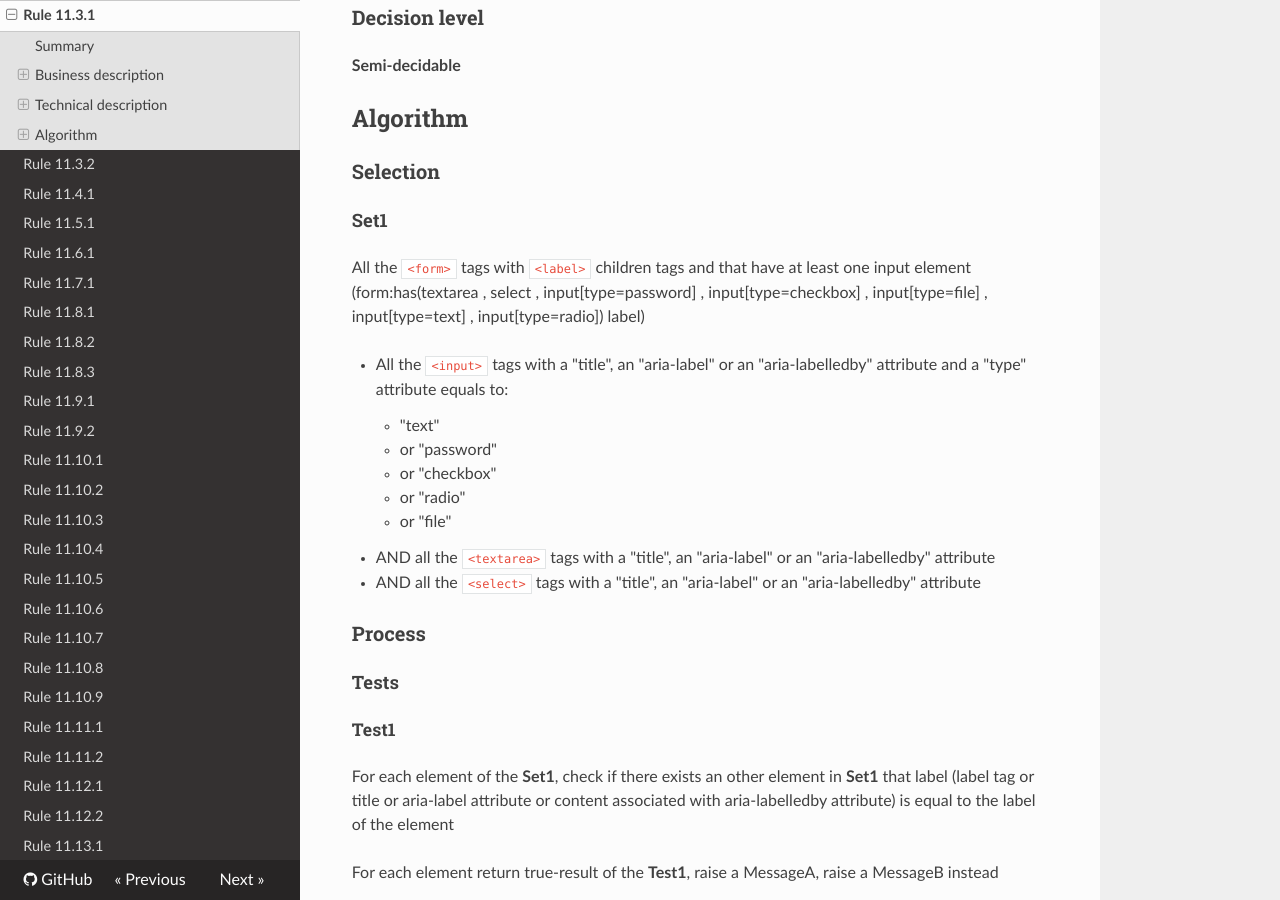
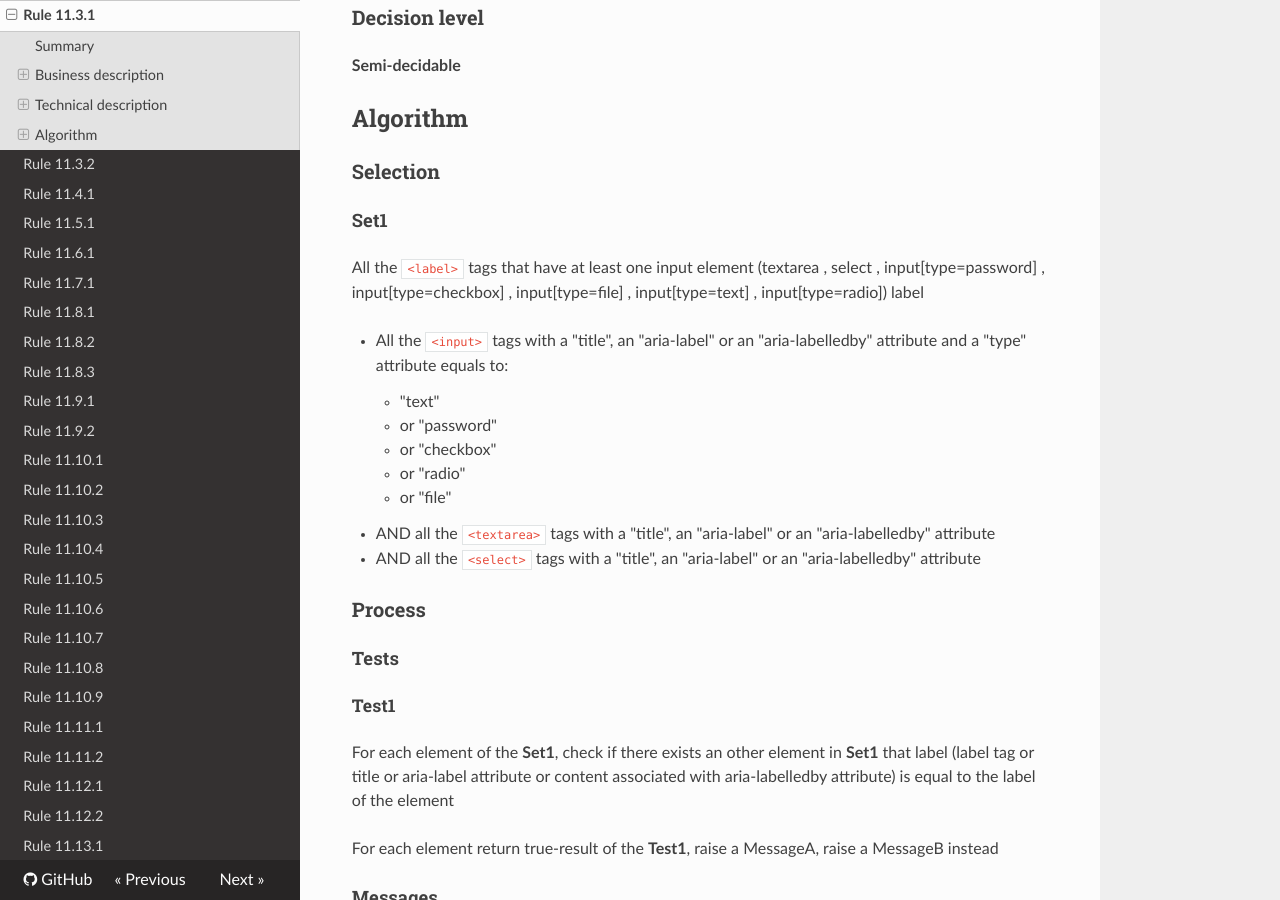
Before and after one commit to Tanaguru/RGAA3-2016, an MkDocs documentation site: the page built from docs/Rule-11-3-1.md, in a window 1280 px wide and 900 px high, scrolled down 911 px. Built offline with MkDocs 1.6.1, drawn with Linux system fonts in a browser that asks for light colours; nearby versions of some CDN libraries; old or Windows-style settings are respelled for this version of MkDocs; some of the changed text lies outside the part shown.

```diff
--- a/docs/Rule-11-3-1.md
+++ b/docs/Rule-11-3-1.md
@@ -38,7 +38,7 @@ Chaque <a href="http://references.modernisation.gouv.fr/rgaa/glossaire.html#tiqu
 
 #### Set1
 
-All the `<form>` tags with `<label>` children tags and that have at least one input element (form:has(textarea , select , input[type=password] , input[type=checkbox] , input[type=file] , input[type=text] , input[type=radio]) label)
+All the `<label>` tags that have at least one input element (textarea , select , input[type=password] , input[type=checkbox] , input[type=file] , input[type=text] , input[type=radio]) label
 
 -   All the `<input>` tags with a "title", an "aria-label" or an "aria-labelledby" attribute and a "type"
     attribute equals to:
@@ -93,7 +93,7 @@ For each element return true-result of the **Test1**, raise a MessageA, raise a
 
 #### Not Applicable
 
-The page has no `<form>` tag with input element as child (**Set1** is empty)
+The page has no input element (**Set1** is empty)
 
 #### Pre-qualified
 
```
Also changed, not shown: docs/Rule-11-3-2.md (+1 -1 lines).
